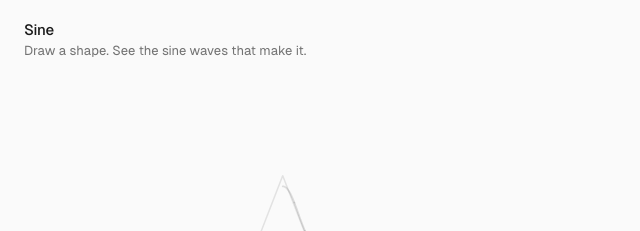
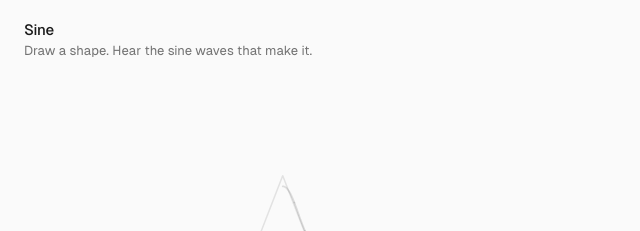
Before and after one commit to mikeygonz/sine, a website: page index.html in a window 1280 px wide. Shown: the top 231 px of the page, 0-640 px from the left. Drawn offline with Linux system fonts and the light colour scheme; no server answers.

Commit message:
Say hear in the subhead

```diff
--- a/index.html
+++ b/index.html
@@ -5,14 +5,14 @@
     <meta name="viewport" content="width=device-width, initial-scale=1, viewport-fit=cover" />
     <meta name="theme-color" content="#fafafa" />
     <title>Sine</title>
-    <meta name="description" content="Draw a shape. See the sine waves that make it." />
+    <meta name="description" content="Draw a shape. Hear the sine waves that make it." />
     <link rel="icon" href="apple-touch-icon.png" />
     <link rel="apple-touch-icon" href="apple-touch-icon.png" />
     <!-- Share previews -->
     <meta property="og:type" content="website" />
     <meta property="og:site_name" content="Sine" />
     <meta property="og:title" content="Sine" />
-    <meta property="og:description" content="Draw a shape. See the sine waves that make it." />
+    <meta property="og:description" content="Draw a shape. Hear the sine waves that make it." />
     <meta property="og:url" content="https://sine.gonz.co/" />
     <meta property="og:image" content="https://sine.gonz.co/og.png?v=2" />
     <meta property="og:image:width" content="1200" />
@@ -28,7 +28,7 @@
     <meta property="og:video:height" content="630" />
     <meta name="twitter:card" content="summary_large_image" />
     <meta name="twitter:title" content="Sine" />
-    <meta name="twitter:description" content="Draw a shape. See the sine waves that make it." />
+    <meta name="twitter:description" content="Draw a shape. Hear the sine waves that make it." />
     <meta name="twitter:image" content="https://sine.gonz.co/og.png?v=2" />
     <link rel="stylesheet" href="style.css" />
   </head>
@@ -36,7 +36,7 @@
     <canvas id="c" aria-label="Drawing area. Draw a shape and it is rebuilt from sine waves."></canvas>
     <header>
       <h1>Sine</h1>
-      <p>Draw a shape. See the sine waves that make it.</p>
+      <p>Draw a shape. Hear the sine waves that make it.</p>
     </header>
     <a
       class="gh"
```
